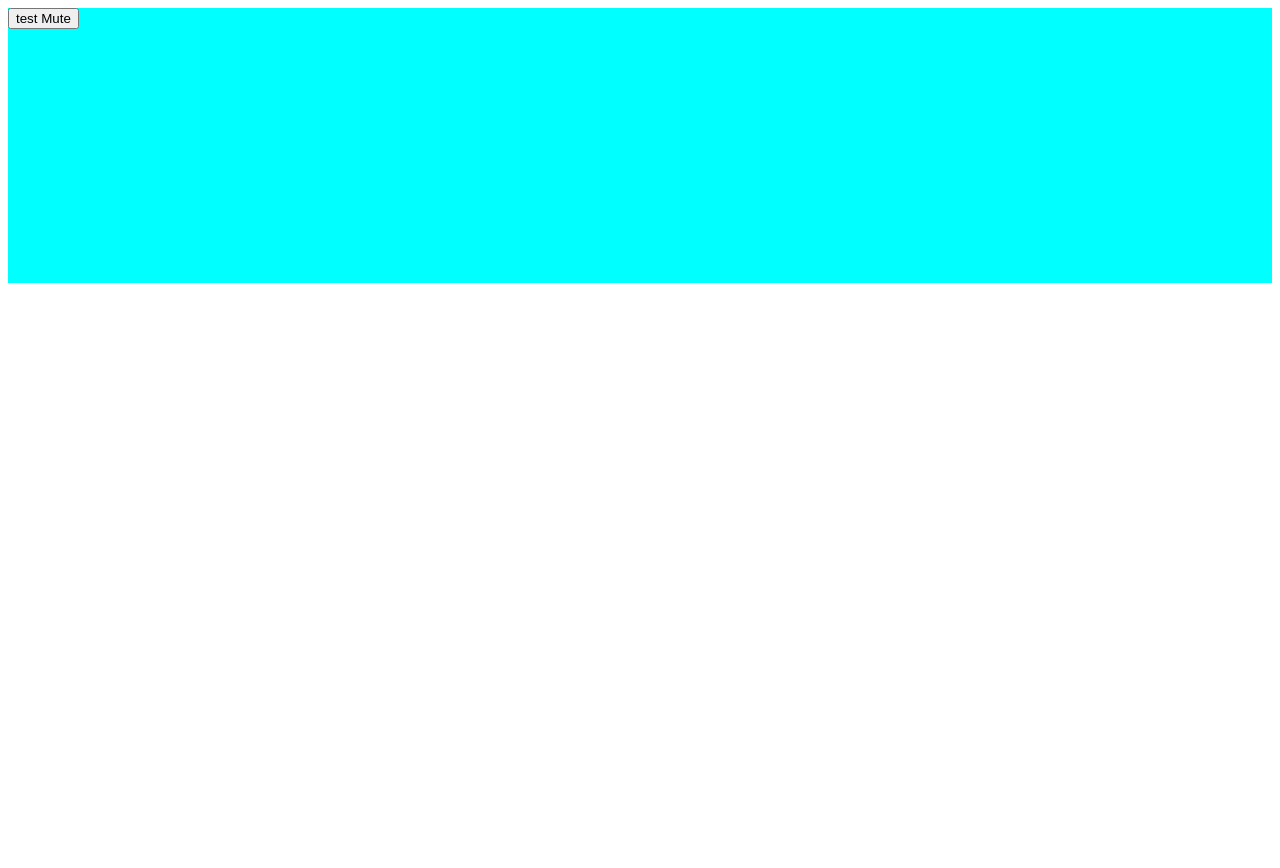
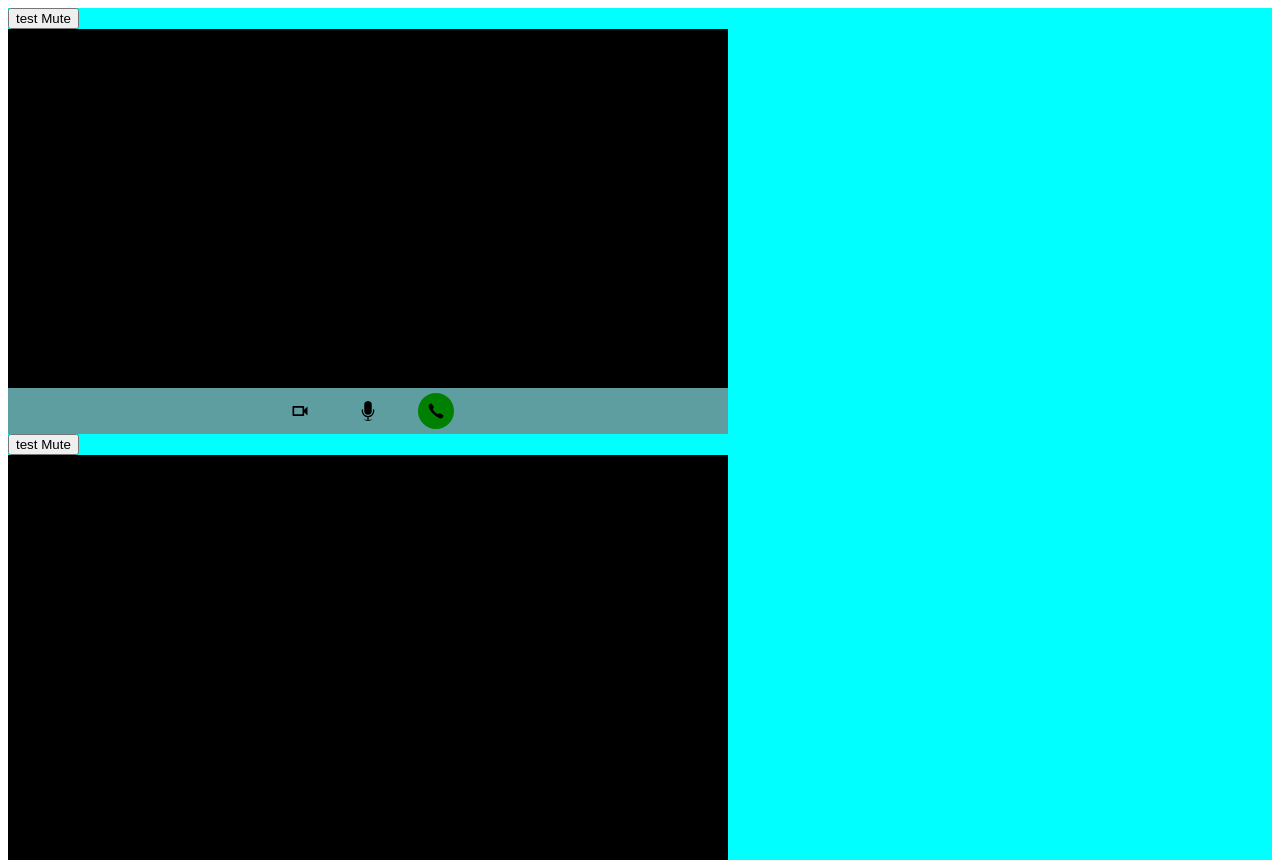
Before and after one commit to rguichette/realtimeReact, a React (Vite) app: page / in a window 1280 px wide. Before the commit the page ends 800 px from the top, so only its background shows below. Built offline with nearby package versions, Linux system fonts and the light colour scheme.

Commit message:
init video component

```diff
--- a/src/App.tsx
+++ b/src/App.tsx
@@ -1,11 +1,14 @@
 
 import Video from './components/Video'
+import Controls from './components/controls'
 
 function App() {
 
   return (
     <div className="App">
      <Video/>
+     <Video controls={false}/>
+
     </div>
   )
 }
--- a/src/components/Video/index.tsx
+++ b/src/components/Video/index.tsx
@@ -1,8 +1,15 @@
 import React from 'react'
+import {useSelector, useDispatch} from 'react-redux'
+import {AppDispatch, RootState} from '../../store'
+
 import VidStyles from './style'
 
+import {muteAudio, hide, pickup, hangup, initVideoState} from '../../videoSlice'
+import Controls from '../controls'
 
-import {useSelector, useDispatch} from 'react-redux'
+
+
+
 
 /**
  * @param controls - default is true to display controls
@@ -10,23 +17,38 @@ import {useSelector, useDispatch} from 'react-redux'
  *
  */
 
+export default function Video({controls=true}:{controls?:boolean} ) {
+    const {muted, hide, in_call } = useSelector<RootState>(state =>state.video) as initVideoState
+    const dispatch = useDispatch<AppDispatch>()
 
-
-export default function Video({controls=true}:{controls?:boolean} ) {
-    {console.log(controls)
+    {console.log("muted", muted)
     }
   return (
 
     <VidStyles>
         <div className="vid_controls">
             <button onClick={()=>{
+                dispatch(muteAudio())
                 console.log("testing Mute");
 
             }}>test Mute</button>
         </div>
-      <video autoPlay muted >
+        <div className='video_container'>
+
+      <video autoPlay muted controls={false} id="localVideo" onLoadedMetadata={(e)=>onloadMetaData(e)}>
           {/* <source  type="video/mp4" src="http://commondatastorage.googleapis.com/gtv-videos-bucket/sample/BigBuckBunny.mp4" /> */}
       </video>
+      {controls && <Controls style={{background:"red"}}/>}
+        </div>
     </VidStyles>
   )
 }
+
+
+function onloadMetaData (e:React.SyntheticEvent<HTMLVideoElement, Event>){
+    console.log("meta loaded");
+
+    let player = e.target as HTMLVideoElement;
+    player.width = player.clientWidth;
+    player.height = player.clientHeight;
+}
--- a/src/components/Video/style.tsx
+++ b/src/components/Video/style.tsx
@@ -2,8 +2,27 @@ import styled from 'styled-components'
 
 const VidStyles = styled.div`
 background-color: aqua;
-video{
-    width: 500px;
+.video_container{
+
+display: flex;
+position: relative;
+width: 720px;
+
+
+}
+#controls{
+background: red;
+position: absolute;
+bottom: 0;
+width: 100%;
+}
+
+#localVideo{
+height: 405px;
+width: 720px;
+
+background: black;
+min-height: 225px;
 }
 `
 export default VidStyles;
--- /dev/null
+++ b/src/components/controls/index.tsx
@@ -0,0 +1,37 @@
+import React from 'react'
+
+import {useSelector, useDispatch} from 'react-redux'
+import { MdOutlineVideocamOff, MdOutlineVideocam } from 'react-icons/md';
+import {BsFillMicFill, BsFillMicMuteFill} from 'react-icons/bs';
+import {IoIosCall} from 'react-icons/io';
+
+import {AppDispatch, RootState} from '../../store'
+import { initVideoState, muteAudio, hide as hideVideo } from '../../videoSlice';
+import Styles from "./style"
+
+//TODO: find css style types
+export default function index(style?:any) {
+  const {muted, hide, in_call} = useSelector<RootState>(state => state.video) as initVideoState
+  const dispatch = useDispatch()
+  console.log(muted,hide, in_call);
+
+
+  return (
+    <Styles id='controls'>
+    <div className="controls_container" style={style}>
+      <div className='icon_container' onClick={()=>dispatch(hideVideo())} >
+
+     { !hide ? <MdOutlineVideocam className='icon'/> : <MdOutlineVideocamOff className='icon'/>}
+      </div>
+      <div className=" icon_container mic_container" onClick={()=>dispatch(muteAudio())}>
+     {!muted ? <BsFillMicFill className='icon'/> : <BsFillMicMuteFill className='icon'/>}
+      </div>
+      <div className='icon_container phone_container' >
+        {/* in call - hang up option: red , start_call - start call option: green  */}
+      <IoIosCall className={in_call? "icon  call_icon in_call": "icon call_icon start_call"}  />
+      </div>
+
+
+    </div></Styles>
+  )
+}
--- /dev/null
+++ b/src/components/controls/style.tsx
@@ -0,0 +1,55 @@
+import styled from "styled-components";
+
+const controlsStyle = styled.div `
+
+.controls_container{
+background-color: cadetblue;
+display: flex;
+flex-direction: row;
+width: 100%;
+justify-content: center;
+align-items: center;
+align-content: center;
+padding-top: 5px;
+padding-bottom: 5px;
+/* display: flex;
+
+flex-wrap: wrap;
+flex-direction: row;
+justify-content: center; */
+}
+
+.icon_container{
+
+
+
+    /* background-color:yellow; */
+    /* display: inline-block; */
+    display: flex;
+    align-content: center;
+    /* align-items: center; */
+    justify-content: center;
+    margin-left: 1rem;
+    margin-right: 1rem;
+
+}
+
+.icon{
+    /* font-size: 20px; */
+    padding: 8px;
+    width: 20px;
+    height: 20px;
+     border-radius: 50%;
+}
+
+.start_call{
+background-color: green;
+
+}
+.in_call{
+    background-color: red;
+}
+
+`
+
+export default controlsStyle
--- /dev/null
+++ b/src/components/videoChat/style.tsx
@@ -0,0 +1 @@
+import styled from "styled-components";
--- a/src/store.ts
+++ b/src/store.ts
@@ -2,8 +2,14 @@ import { configureStore } from '@reduxjs/toolkit'
 
 import videoReducer from './videoSlice'
 
-export default configureStore({
+let store =  configureStore({
   reducer: {
       video: videoReducer,
   }
 })
+
+export type RootState = ReturnType<typeof store.getState>
+export type AppDispatch = typeof store.dispatch
+
+
+export default store;
--- a/src/videoSlice.ts
+++ b/src/videoSlice.ts
@@ -1,19 +1,26 @@
 import { createSlice } from '@reduxjs/toolkit'
 
+export interface initVideoState {
+    call_duration: number;
+    in_call: boolean;
+    muted:boolean;
+    hide: boolean
+
+}
+
+let initialState:initVideoState ={
+    call_duration: 0,
+    in_call: false,
+    // call_requested: false,
+    muted: false,
+    hide: false
 
 
+ }
 
 export const videoSlice = createSlice({
     name: 'video',
-    initialState:{
-        call_duration: 0,
-        in_call: false,
-        // call_requested: false,
-        muted: false,
-        hide: false
-
-
-     },
+    initialState,
      reducers:{
         pickup: state =>{
             state.in_call = true
```
Also changed, not shown: src/components/videoChat/index.tsx (added).
